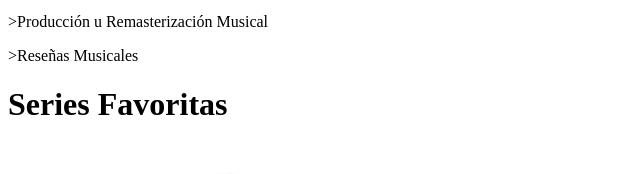
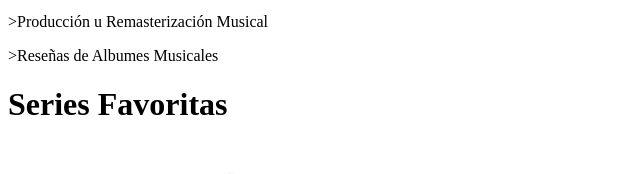
Before and after one commit to SMiLEWasFound/Taller, a plain HTML site: page index.html in a window 1280 px wide. Shown: the part 331-505 px from the top of the page, 0-640 px from the left. Drawn offline with Linux system fonts and the light colour scheme.

Commit message:
develop 6

```diff
--- a/index.html
+++ b/index.html
@@ -17,7 +17,7 @@
     <p>>Escuchár Algo de Musica</p>
     <p>>Videojuegos de RPG u Accion</p>
     <p>>Producción u Remasterización Musical</p>
-    <p>>Reseñas Musicales</p>
+    <p>>Reseñas de Albumes Musicales</p>
 
     <h1>Series Favoritas</h1>
 
```
